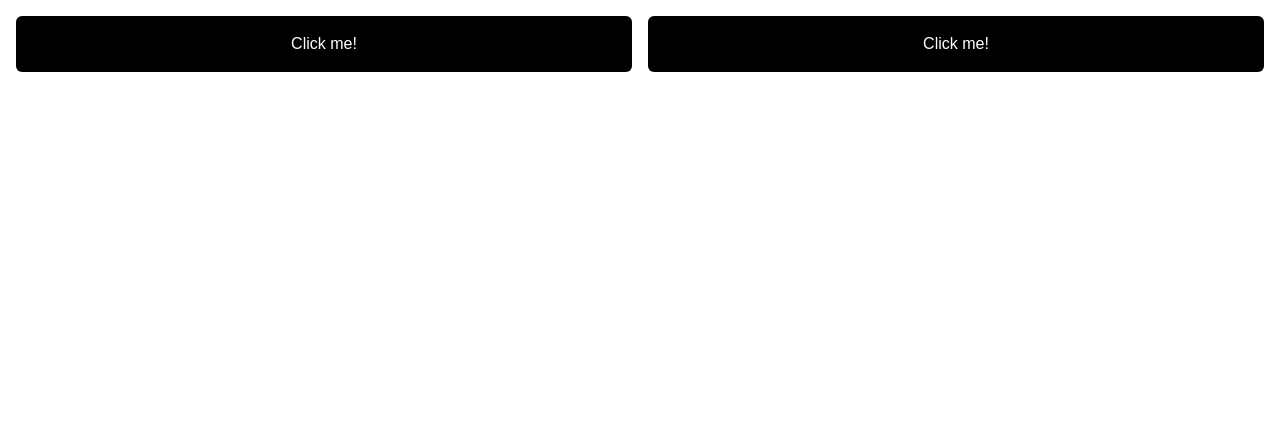
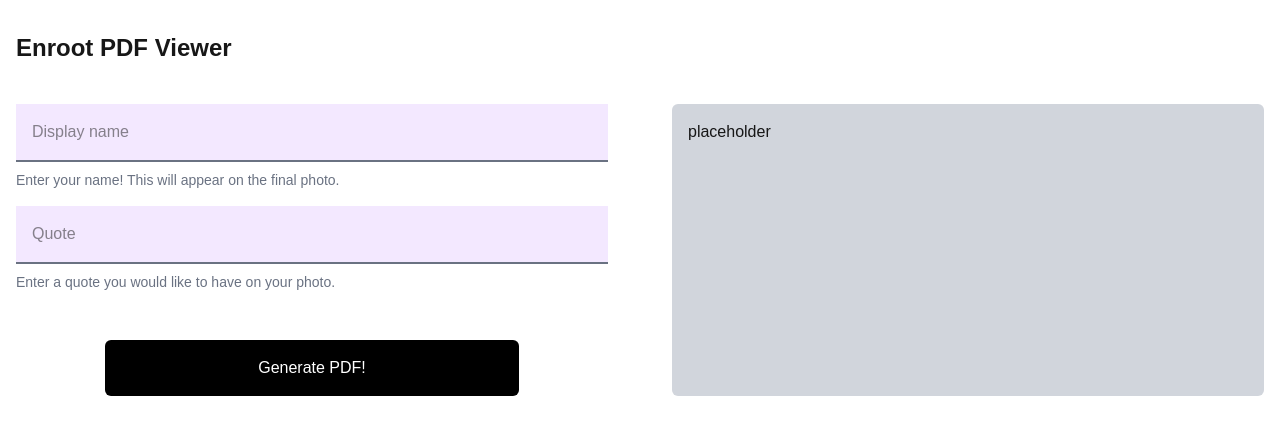
Before and after one commit to KhuiKhui/enroot-pdf-viewer, a Next.js app: page / in a window 1280 px wide. Shown: the top 434 px of the page. Built offline with nearby package versions, Linux system fonts and the light colour scheme.

Commit message:
feat: add form structure and placeholders

```diff
--- a/src/app/page.tsx
+++ b/src/app/page.tsx
@@ -1,9 +1,15 @@
-import Button from '@/components/Button';
+import Form from '@/components/Form';
+import PDFViewer from '@/components/PDFViewer';
 export default function Home() {
   return (
-    <div className="grid grid-cols-1 gap-4 p-4 md:grid-cols-2">
-      <Button></Button>
-      <Button></Button>
+    <div className="flex size-full flex-col justify-center gap-6 p-4">
+      <div className="my-4 self-start text-2xl font-bold">
+        Enroot PDF Viewer
+      </div>
+      <div className="grid grid-cols-1 gap-16 md:grid-cols-2">
+        <Form />
+        <PDFViewer />
+      </div>
     </div>
   );
 }
--- a/src/components/Form/Form.tsx
+++ b/src/components/Form/Form.tsx
@@ -1,5 +1,26 @@
+import Input from './Input';
+import Button from '../Button';
+
 function Form() {
-  return <form action="POST"></form>;
+  return (
+    <form action="" method="post">
+      <div className="flex flex-col justify-center gap-4">
+        <Input
+          placeholder="Display name"
+          label="Enter your name! This will appear on the final photo."
+        />
+        <Input
+          placeholder="Quote"
+          label="Enter a quote you would like to have on your photo."
+        />
+        <Button
+          type="submit"
+          text="Generate PDF!"
+          className="mt-8 w-[70%] self-center"
+        />
+      </div>
+    </form>
+  );
 }
 
 export default Form;
--- /dev/null
+++ b/src/components/Form/Input/Input.tsx
@@ -0,0 +1,22 @@
+import cn from '@/utils/cn';
+
+interface InputProps extends React.ComponentPropsWithoutRef<'input'> {
+  label?: string;
+}
+
+function Input({ label = 'Placeholder', className, ...base }: InputProps) {
+  return (
+    <div className="flex flex-col justify-center gap-2">
+      <input
+        {...base}
+        className={cn(
+          'border-b-2 border-gray-500 bg-purple-100 p-4 focus:border-purple-700 focus:outline-hidden',
+          className,
+        )}
+      />
+      <div className="text-sm text-gray-500">{label}</div>
+    </div>
+  );
+}
+
+export default Input;
--- /dev/null
+++ b/src/components/Form/Input/index.ts
@@ -0,0 +1,3 @@
+import Input from './Input';
+
+export default Input;
--- /dev/null
+++ b/src/components/PDFViewer/PDFViewer.tsx
@@ -0,0 +1,5 @@
+function PDFViewer() {
+  return <div className="rounded-md bg-gray-300 p-4">placeholder</div>;
+}
+
+export default PDFViewer;
--- /dev/null
+++ b/src/components/PDFViewer/index.ts
@@ -0,0 +1,3 @@
+import PDFViewer from './PDFViewer';
+
+export default PDFViewer;
```
